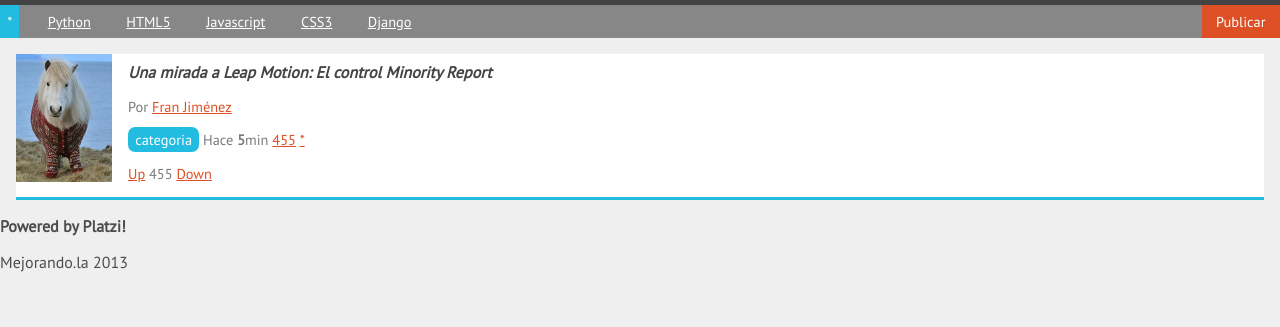
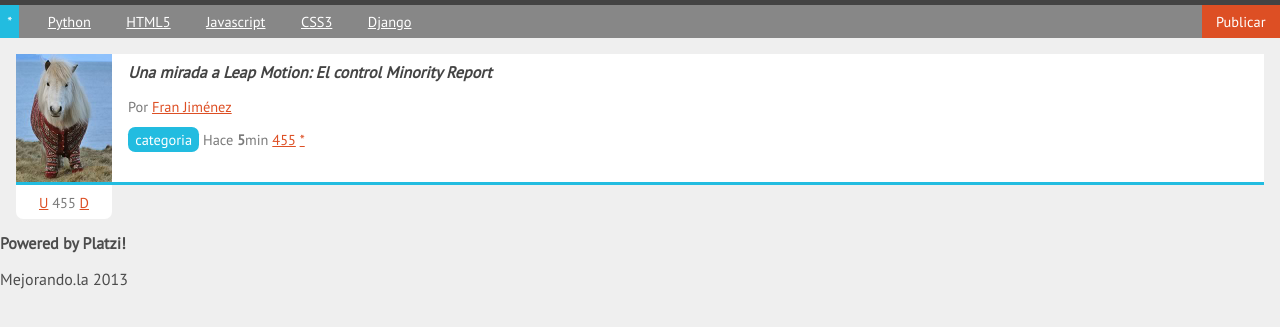
Before and after one commit to franjazz/PruebaRepositorio, a plain HTML site: page index.html in a window 1280 px wide. Shown: the part 95-422 px from the top of the page. Drawn offline with Linux system fonts and the light colour scheme.

Commit message:
añadir caja votaciones

```diff
--- a/estilos.css
+++ b/estilos.css
@@ -93,6 +93,9 @@ nav #publicar_nav a{
 #contenido .item {
 	background: white;
 	border-bottom: 3px solid #22BCE0;
+	margin-bottom: 3em;
+	min-height: 128px;
+	position:relative;
 }
 
 #contenido .item p {
@@ -127,3 +130,14 @@ nav #publicar_nav a{
 	color: #444; /* gris oscuro*/
 	text-decoration: none;
 }
+
+#contenido .item .votacion {
+	background: white;
+	border-radius: 0 0 0.5em 0.5em;
+	margin: 3px 0 0 0;
+	padding: 0.5em 0;
+	position:absolute;
+	text-align: center;
+	top: 100%;
+	width: 96px;
+}
--- a/index.html
+++ b/index.html
@@ -50,9 +50,9 @@
 				<a class="guardar_item" href="#">*</a>
 			</p>
 			<p class="votacion">
-				<a class="up" href="#">Up</a>
+				<a class="up" href="#">U</a>
 				455
-				<a class="down" href="#">Down</a>
+				<a class="down" href="#">D</a>
 			</p>
 		</article>
 	</section>
```
